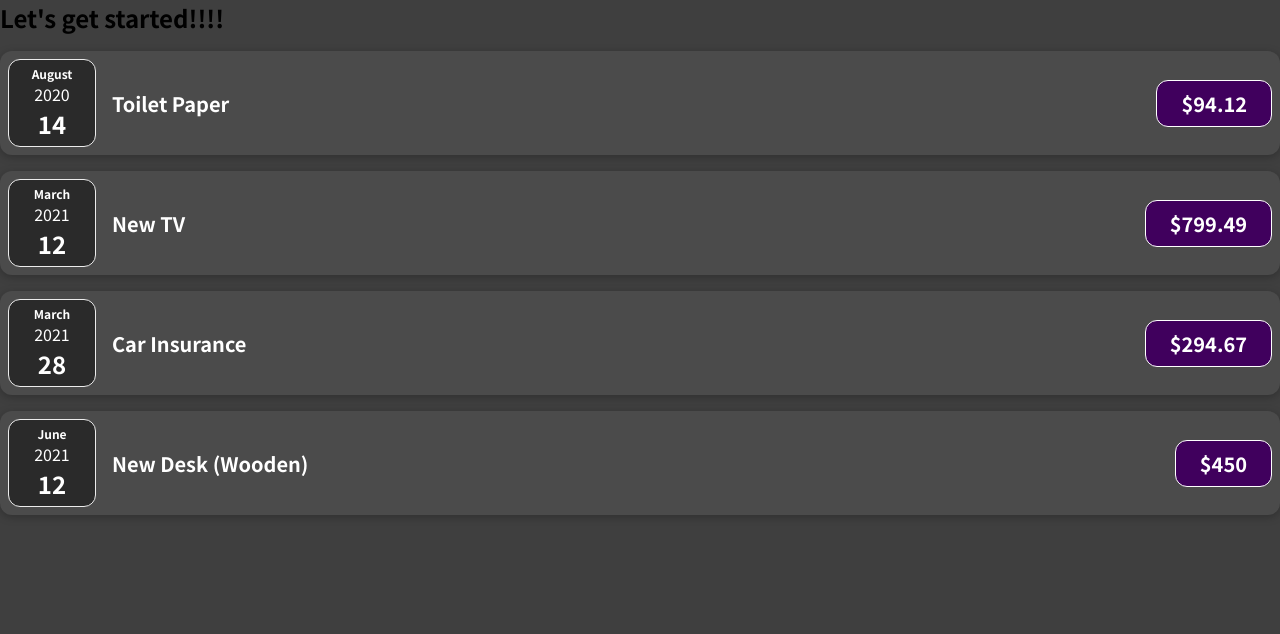
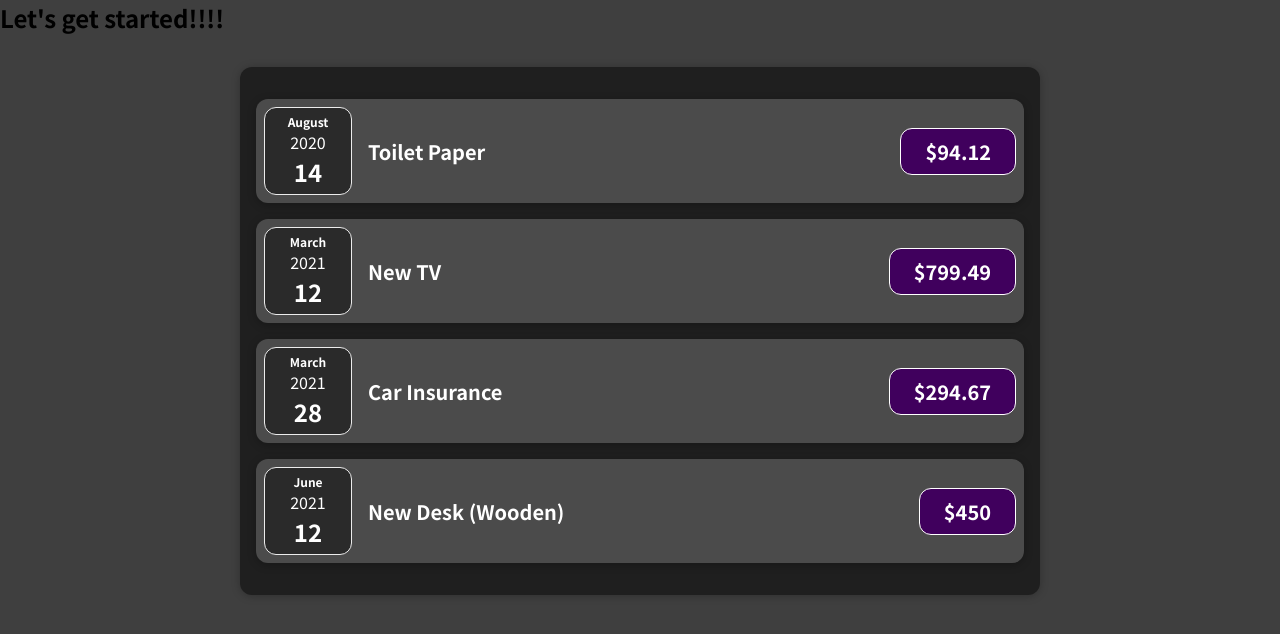
Before and after one commit to bmworld/udemy-react, a React (Create React App) app: page / in a window 1280 px wide. Shown: the top 634 px of the page. Built offline with nearby package versions, Linux system fonts and the light colour scheme.

Commit message:
wrapper component: props.children

```diff
--- a/src/App.js
+++ b/src/App.js
@@ -1,4 +1,4 @@
-import ExpenseItem from './components/ExpenseItem.jsx';
+import Expenses from './components/Expenses';
 
 function App() {
 
@@ -29,24 +29,12 @@
   ];
 
 
-  let List_ExpenseItem = [];
-
-  for(let i =0; i < expenses.length; i++){
-    List_ExpenseItem.push(<ExpenseItem
-      key= {i}
-      title={expenses[i].title}
-      amount={expenses[i].amount}
-      date={expenses[i].date}
-    ></ExpenseItem>)
-  }
-
-
 
   return (
-    <div>
+    <main>
       <h2>Let's get started!!!!</h2>
-      {List_ExpenseItem}
-    </div>
+      <Expenses items={expenses}/>
+    </main>
   );
 }
 
--- /dev/null
+++ b/src/components/Card.css
@@ -0,0 +1,4 @@
+.card {
+  border-radius: 12px;
+  box-shadow: 0 1px 8px rgba(0,0,0,0.25);
+}
--- /dev/null
+++ b/src/components/Card.jsx
@@ -0,0 +1,14 @@
+import React from 'react';
+import './Card.css'
+
+// props.children 은, Card를... html build-in Tag처럼, 닫는태그로 활용할 수 있게 한다.
+function Card (props) {
+  console.log(props);
+  console.log(props.children);
+  const classes ='card ' + props.className;
+  return (
+    <div className={classes}>{props.children}</div>
+  )
+}
+
+export default Card;
--- a/src/components/ExpenseItem.css
+++ b/src/components/ExpenseItem.css
@@ -5,7 +5,6 @@
   box-shadow: 0 2px 8px rgba(0, 0, 0, 0.25);
   padding: 0.5rem;
   margin: 1rem 0;
-  border-radius: 12px;
   background-color: #4b4b4b;
 }
 
--- a/src/components/ExpenseItem.jsx
+++ b/src/components/ExpenseItem.jsx
@@ -1,4 +1,5 @@
 import React from "react";
+import Card from './Card'
 import ExpenseDate from './ExpenseDate';
 import "./ExpenseItem.css";
 
@@ -7,13 +8,13 @@
 
 
   return (
-    <div className="expense-item">
+    <Card className="expense-item">
       <ExpenseDate date={props.date}/>
       <div className="expense-item__description">
         <h2>{props.title}</h2>
         <div className="expense-item__price">${props.amount}</div>
       </div>
-    </div>
+    </Card>
   );
 }
 
--- /dev/null
+++ b/src/components/Expenses.css
@@ -0,0 +1,9 @@
+
+.expenses {
+    padding: 1rem;
+    background-color: rgba(31,31,31);
+    margin: 2rem auto;
+    width: 50rem;
+    max-width: 95%;
+
+}
--- /dev/null
+++ b/src/components/Expenses.jsx
@@ -0,0 +1,28 @@
+import React from 'react';
+import Card from './Card';
+import ExpenseItem from './ExpenseItem.jsx';
+import './Expenses.css';
+
+
+
+function Expenses(props) {
+
+  let list_ExpenseItem = [];
+  for(let i =0; i < props.items.length; i++){
+    list_ExpenseItem.push(<ExpenseItem
+      key= {i}
+      title={props.items[i].title}
+      amount={props.items[i].amount}
+      date={props.items[i].date}
+    ></ExpenseItem>)
+  }
+
+
+  return (
+    <Card className='expenses'>
+      {list_ExpenseItem}
+    </Card>
+  )
+}
+
+export default Expenses;
```
Also changed, not shown: src/components/Expenses.js (deleted, +0 -9 lines).
